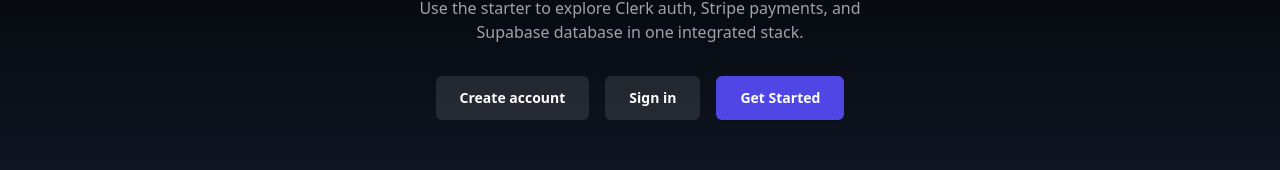
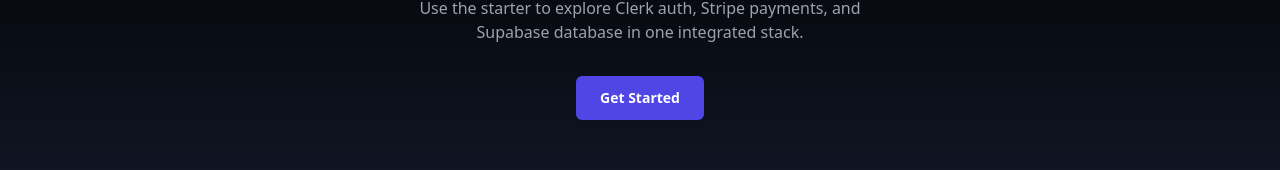
Before and after one commit to opallo/saas-1, a Next.js app: page / in a window 1280 px wide. Shown: the part 1766-1936 px from the top of the page. Built offline with nearby package versions, Linux system fonts and the light colour scheme; no server answers.

Commit message:
clean-up: remove unnecessary buttons

```diff
--- a/app/page.tsx
+++ b/app/page.tsx
@@ -82,18 +82,6 @@
             database in one integrated stack.
           </p>
           <div className="mt-8 flex flex-wrap items-center justify-center gap-4">
-            <Link
-              href="/sign-up"
-              className="rounded-md bg-white/10 px-6 py-3 text-sm font-semibold text-white hover:bg-white/20"
-            >
-              Create account
-            </Link>
-            <Link
-              href="/sign-in"
-              className="rounded-md bg-white/10 px-6 py-3 text-sm font-semibold text-white hover:bg-white/20"
-            >
-              Sign in
-            </Link>
             <CheckoutButton />
           </div>
         </section>
```
